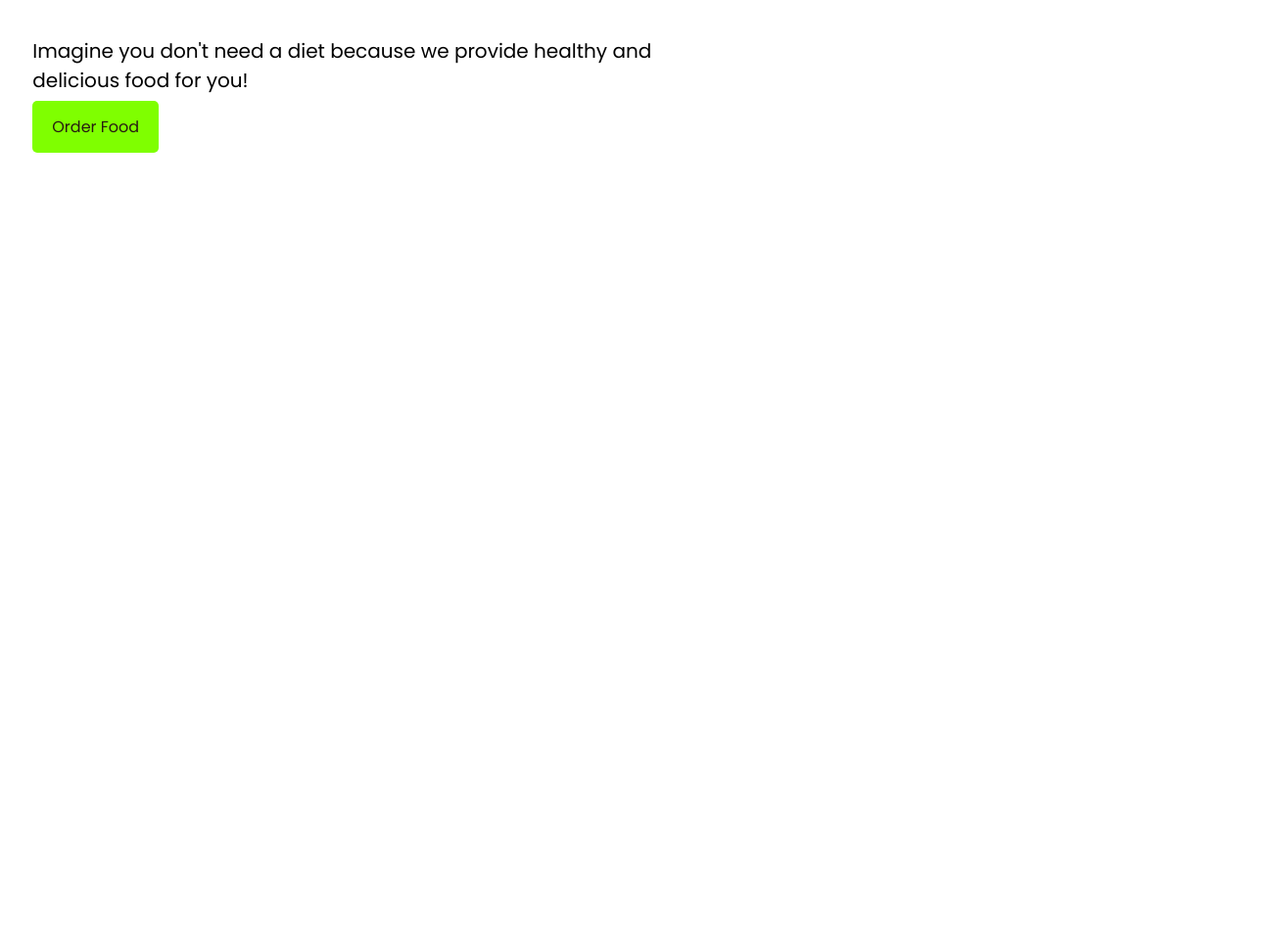
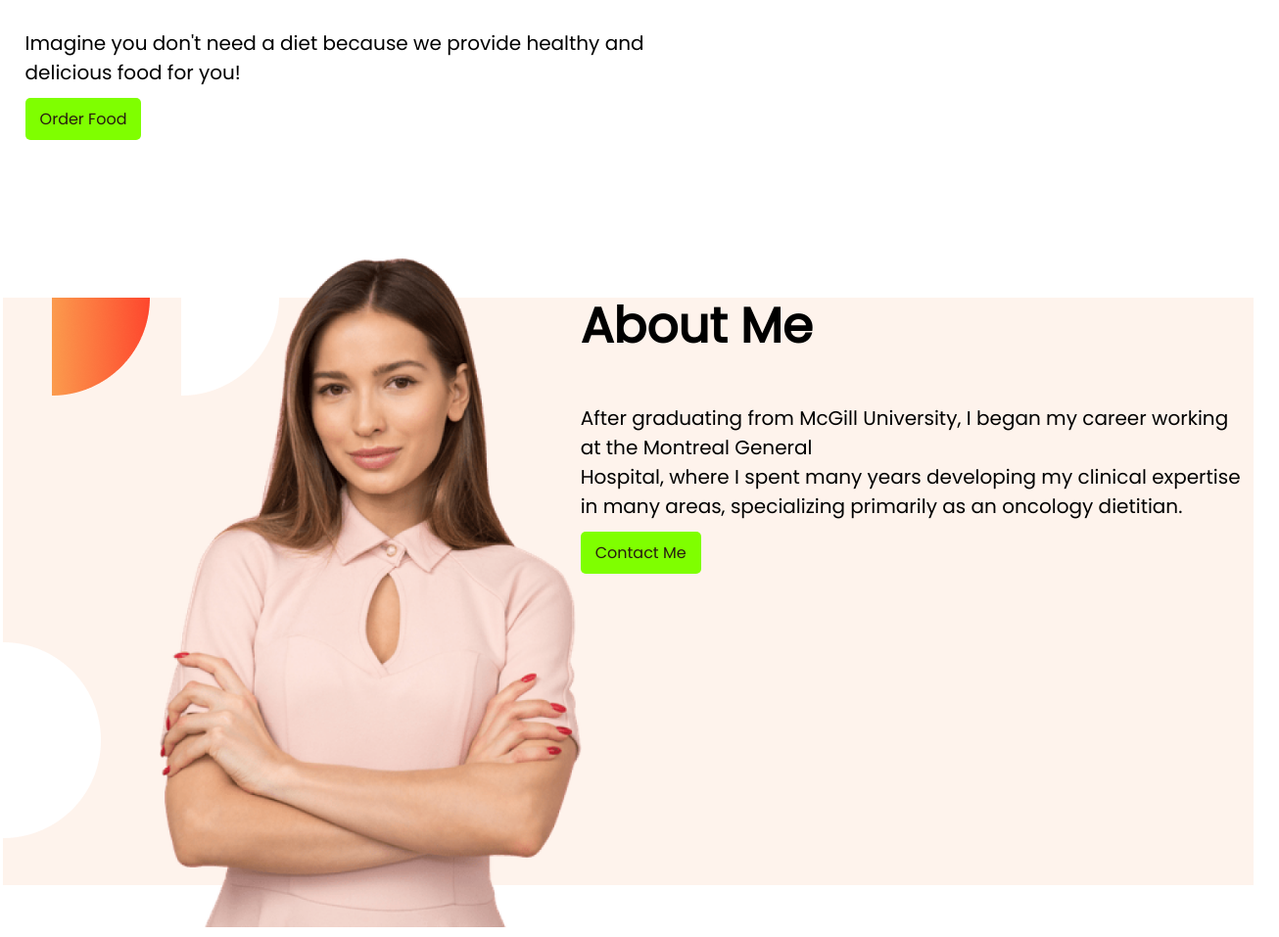
Before and after one commit to Ovijitnath/healthy-eating-website, a plain HTML site: page index.html in a window 1280 px wide. Shown: the part 362-1319 px from the top of the page at 98% size, 1306 px wide, since content can reach past the window. Before the commit the page ends 800 px from the top, so only its background shows below. Drawn offline with Linux system fonts and the light colour scheme.

Commit message:
second section added

```diff
--- a/index.html
+++ b/index.html
@@ -26,6 +26,26 @@
             <img src="images/lady-eating-salad.png" alt="">
         </div>
     </section>
+    <section class="contact-me flexiable-container">
+        <div class="half-width">
+            <img src="images/Person Image.png" alt="">
+        </div>
+        <div class="half-width">
+            <h1>About Me</h1>
+            <p id="mid-section-paragraph">After graduating from McGill University, I began my career working at the
+                Montreal General<br> Hospital,
+                where I spent many years developing my clinical expertise
+                in many areas, specializing primarily as an
+                oncology dietitian.
+                <!---- During this time, I have had the opportunity to work with a vast array of
+                clients of all ages as well as align myself with many schools, sports teams and workplaces,
+                providing
+                workshops to help better nutritional knowledge.-->
+            </p>
+            <a class="link-button" href="https://www.foodpanda.com/" target="_blank">Contact Me</a>
+        </div>
+
+    </section>
 </body>
 
 </html>
--- a/style.css
+++ b/style.css
@@ -1,5 +1,6 @@
 body {
     font-family: 'Poppins', sans-serif;
+    margin: 0%;
 }
 
 .color {
@@ -14,10 +15,15 @@ p {
     font-size: 20px;
 }
 
+/*#mid-section-paragraph {
+    font-size: 15px;
+    font-family: 'Franklin Gothic Medium', 'Arial Narrow', Arial, sans-serif;
+    text-align: justify;
+}*/
+
 .flexiable-container {
     display: flex;
-
-
+    margin-bottom: 120px;
 }
 
 .half-width {
@@ -26,8 +32,9 @@ p {
 }
 
 .half-width img {
-    width: 90%;
-    padding-top: 10%;
+    width: 80%;
+    padding-left: 25%;
+    padding-top: 10px;
 }
 
 .link-button {
@@ -35,6 +42,14 @@ p {
     background-color: chartreuse;
     border-radius: 5px;
     text-decoration: none;
-    padding: 15px 20px;
+    padding: 10px 15px;
     background-image: -moz-linear-gradient(red, orange);
 }
+
+.contact-me {
+    background-image: url(images/7.png);
+    background-repeat: no-repeat;
+    background-position: left;
+    margin-left: 3px;
+
+}
```
Also changed, not shown: images/7.png (added), images/Frame59.jpg (added), images/Person Image.png (added), images/midframe.jpg (added).
